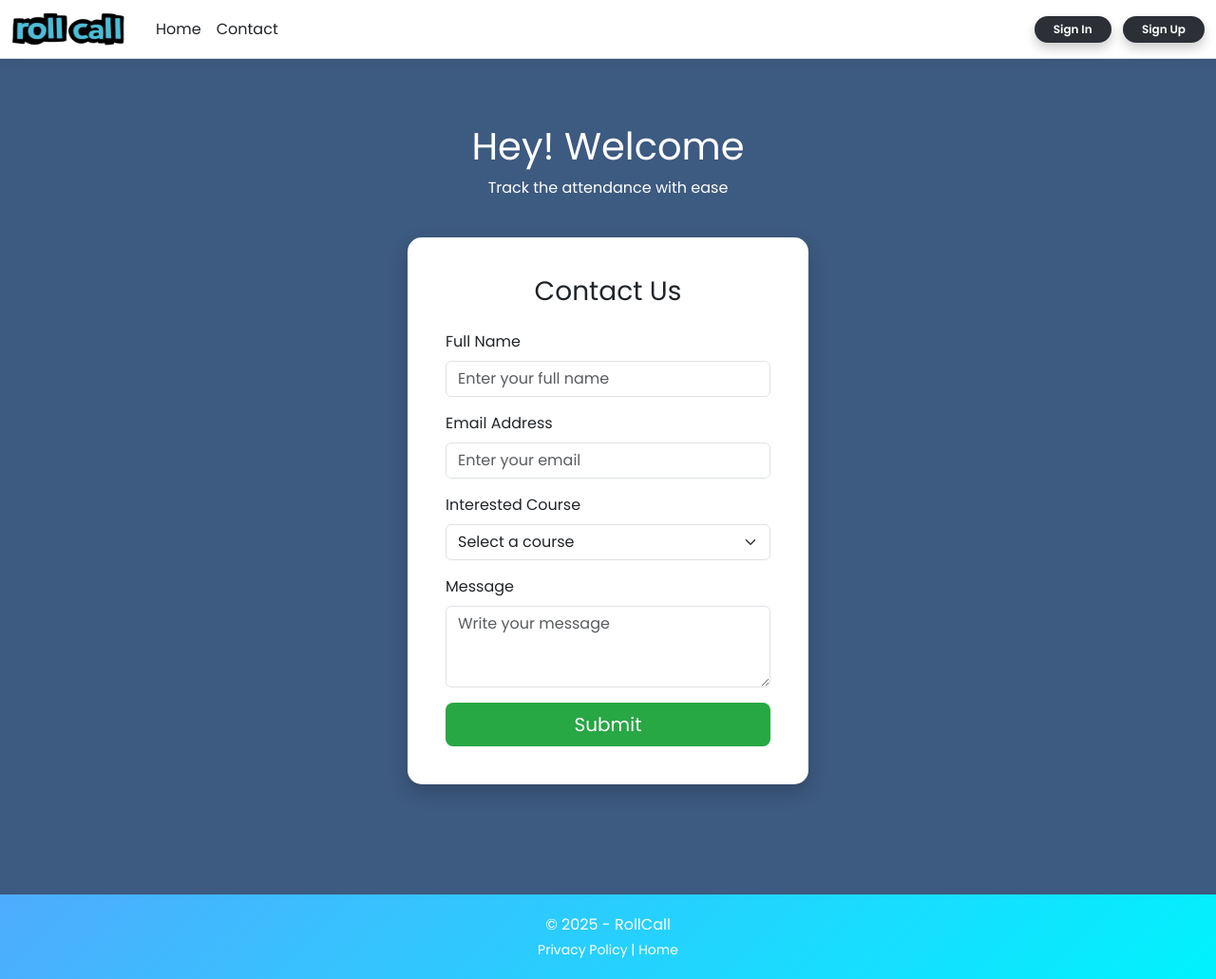
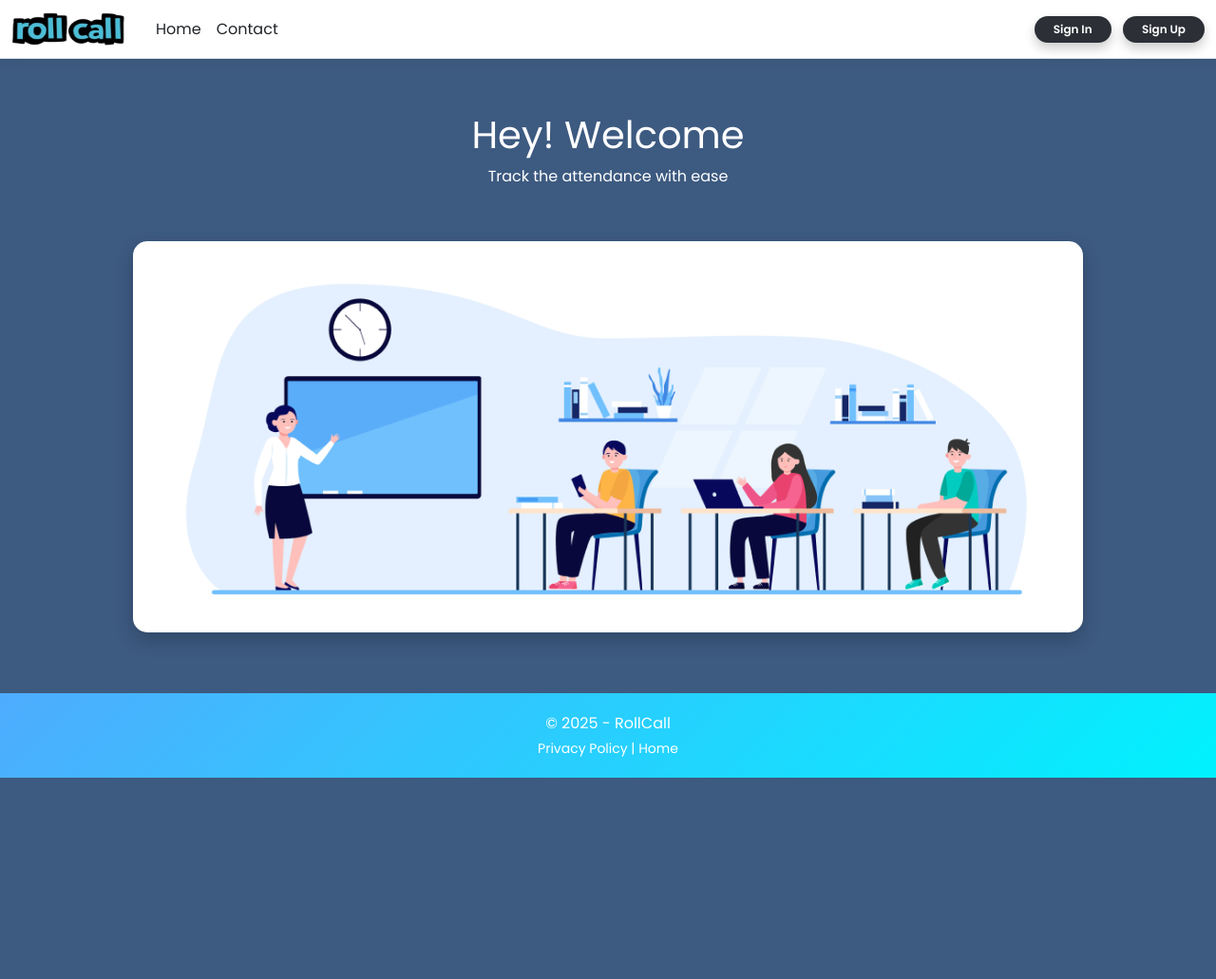
Before and after one commit to PDOX103/RollCall, an ASP.NET Core app: page / in a window 1280 px wide. Shown: the whole page at 95% size. After the commit the page ends 819 px from the top, so only its background shows below. Run offline with ASP.NET Core 8, Linux system fonts and the light colour scheme; style sheets or scripts are compiled from the project's sources.

Commit message:
ui update

```diff
--- a/Views/Home/Index.cshtml
+++ b/Views/Home/Index.cshtml
@@ -14,72 +14,50 @@
         body, html {
             height: 100%;
             margin: 0;
-            background-color: #3d5a80; /* Full screen green background */
+            background-color: #3d5a80; /* Full screen background */
             font-family: 'Poppins', sans-serif;
         }
 
-        .form-container {
+        .image-container {
             background-color: #ffffff;
             border-radius: 15px;
             padding: 40px;
             box-shadow: 0 8px 20px rgba(0,0,0,0.2);
-            max-width: 450px;
+            max-width: 1000px;
             width: 100%;
+            text-align: center;
+            margin: 20px auto 0; /* Margin to separate from top */
         }
 
         .hero-text {
             color: #fff;
             text-align: center;
-            margin-bottom: 40px;
+            margin: 20px auto; /* Margin to position below top */
+            max-width: 1000px;
         }
 
-        .btn-institute {
-            background-color: #28a745;
-            color: #fff;
-            border: none;
+        .featured-image {
+            max-width: 100%;
+            height: auto;
+            border-radius: 10px;
         }
 
-            .btn-institute:hover {
-                background-color: #218838;
-            }
+        .content-wrapper {
+            display: flex;
+            flex-direction: column;
+            align-items: center;
+            padding-top: 20px; /* Space from top of page */
+        }
     </style>
 </head>
 <body>
-    <div class="d-flex justify-content-center align-items-center vh-100">
-        <div>
-            <div class="hero-text">
-                <h1>Hey! Welcome</h1>
-                <p>Track the attendance with ease</p>
-            </div>
-           <div class="form-container mx-auto">
-                <h3 class="mb-4 text-center">Contact Us</h3>
-                <form>
-                    <div class="mb-3">
-                        <label for="name" class="form-label">Full Name</label>
-                        <input type="text" class="form-control" id="name" placeholder="Enter your full name">
-                    </div>
-                    <div class="mb-3">
-                        <label for="email" class="form-label">Email Address</label>
-                        <input type="email" class="form-control" id="email" placeholder="Enter your email">
-                    </div>
-                    <div class="mb-3">
-                        <label for="course" class="form-label">Interested Course</label>
-                        <select class="form-select" id="course">
-                            <option selected>Select a course</option>
-                            <option value="1">Computer Science</option>
-                            <option value="2">Business Administration</option>
-                            <option value="3">Electrical Engineering</option>
-                        </select>
-                    </div>
-                    <div class="mb-3">
-                        <label for="message" class="form-label">Message</label>
-                        <textarea class="form-control" id="message" rows="3" placeholder="Write your message"></textarea>
-                    </div>
-                    <div class="d-grid">
-                        <button type="submit" class="btn btn-institute btn-lg">Submit</button>
-                    </div>
-                </form>
-            </div>
+    <div class="content-wrapper">
+        <div class="hero-text">
+            <h1>Hey! Welcome</h1>
+            <p>Track the attendance with ease</p>
+        </div>
+        <div class="image-container mx-auto">
+            <img src="~/images/Classroom.png" alt="Attendance Tracking" class="featured-image">
         </div>
     </div>
 
--- a/Views/Shared/_Layout.cshtml
+++ b/Views/Shared/_Layout.cshtml
@@ -14,16 +14,28 @@
     <link rel="stylesheet" href="~/RollCall.styles.css" asp-append-version="true" />
     <link rel="stylesheet" href="https://cdn.jsdelivr.net/npm/bootstrap-icons@1.11.3/font/bootstrap-icons.css">
 
+    <style>
+        html, body {
+            height: 100%;
+            margin: 0;
+            font-family: 'Poppins', sans-serif !important;
+        }
 
-    <style>
         body {
-            font-family: 'Poppins', sans-serif !important;
+            display: flex;
+            flex-direction: column;
+            min-height: 100vh; /* Ensure body takes at least full viewport height */
+        }
+
+        .container.pb-5 {
+            flex: 1 0 auto; /* Allow container to grow and take available space */
         }
 
         footer {
             background: linear-gradient(135deg, #4facfe, #00f2fe);
             color: white;
             padding: 20px 0;
+            flex-shrink: 0; /* Prevent footer from shrinking */
         }
 
             footer a {
@@ -75,15 +87,12 @@
                             <a asp-controller="User" asp-action="Profile" class="btn btn-light rounded-circle me-2" title="My Profile">
                                 <i class="bi bi-person-circle fs-4"></i>
                             </a>
-
-
                             <form asp-controller="User" asp-action="Logout" method="post" class="d-inline">
                                 <button type="submit" class="btn-modern">Logout</button>
                             </form>
                         }
                     </div>
                 </div>
-
             </div>
         </nav>
     </header>
```
Also changed, not shown: Views/User/Choose.cshtml (+4 -3 lines), Views/User/SignIn.cshtml (+4 -4 lines), Views/User/SignUpStudent.cshtml (+5 -7 lines), Views/User/TeacherSignUp.cshtml (+4 -4 lines), wwwroot/images/Classroom.png (added), wwwroot/images/instructor.png (added), wwwroot/images/student.png (added).
